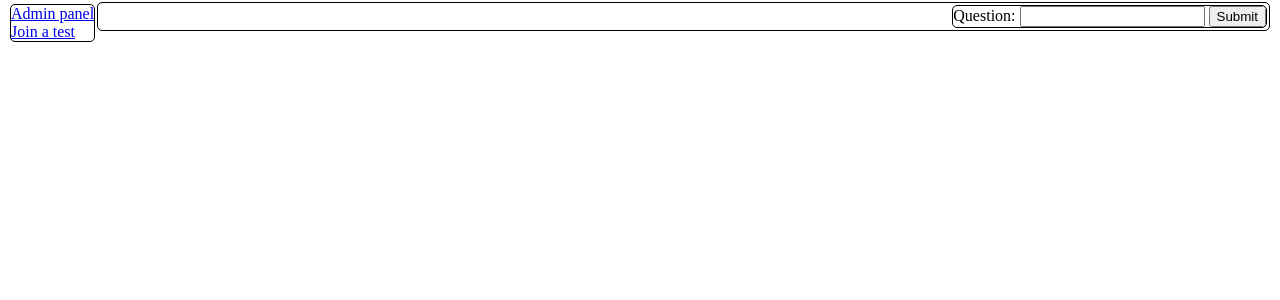
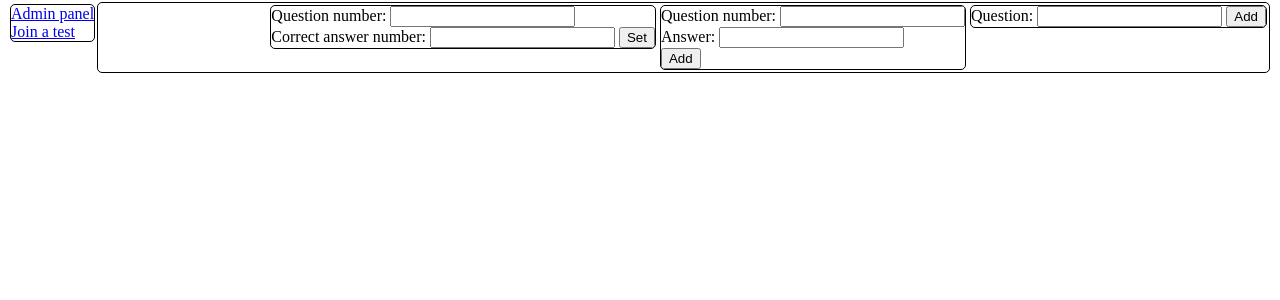
Before and after one commit to UARTman/test-system-project, a Flask app: template templates/admin_text_test.html in a window 1280 px wide. Shown: the part 28-328 px from the top of the page. Run offline with Flask 2, Linux system fonts and the light colour scheme; the template is opened without the code that fills it, so the values that code supplies are empty.

Commit message:
Added test menu for user

```diff
--- a/app.py
+++ b/app.py
@@ -22,7 +22,6 @@ def restricted(func, users=None):
             if session['user'] in users:
                 return func(*args, **kwargs)
         return redirect(url_for("access_denied"))
-
     wrapper.__name__ = func.__name__
     return wrapper
 
@@ -120,8 +119,17 @@ order by text_test_questions.question_number'''.format(ident))
 
 
 @app.route('/play')
-def play_test():
-    return render_template('test.html')
+@with_sql
+def play_test(cursor=None):
+    cursor.execute("select * from tests")
+    results = cursor.fetchall()
+    return render_template('tests_page.html', results=results, types=TYPES)
+
+
+@app.route('/play/<ident>')
+@with_sql
+def take_test(ident, cursor=None):
+    return ""
 
 
 if __name__ == '__main__':
--- a/templates/admin_text_test.html
+++ b/templates/admin_text_test.html
@@ -1,11 +1,26 @@
 {% extends "base.html" %}
 {% block content %}
 <div id="add_test" class="right">
-    <form action="/add_question">
-        <label>Question: <input type="text" name="question"> </label>
-        <input type="submit">
+    <form action="/add_question" method="post">
+        <label>Question: <input type="text" name="question" required> </label>
+        <input type="submit" value="Add">
     </form>
 </div>
+<div id="add_test" class="right">
+    <form action="/add_answer" method="post">
+        <label>Question number: <input type="text" name="question" required></label><br>
+        <label>Answer: <input type="text" name="answer" required></label><br>
+        <input type="submit" value="Add">
+    </form>
+</div>
+<div id="add_test" class="right">
+    <form>
+        <label>Question number: <input type="text" name="question" required></label><br>
+        <label>Correct answer number: <input type="text" name="correct" required></label>
+        <input type="submit" value="Set">
+    </form>
+</div>
+<div class="left">
 <ul>
     {% for i in model %}
     <li>
@@ -23,4 +38,5 @@
     </li>
     {% endfor %}
 </ul>
+</div>
 {% endblock %}
--- a/templates/adminpanel.html
+++ b/templates/adminpanel.html
@@ -1,7 +1,5 @@
 {% extends "base.html" %}
 {% block content %}
-<h3>Admin panel</h3>
-<p> Under development</p>
 <div id="add_test" class="right">
     <form  method="post" action="/add_test">
         <label>
```
Also changed, not shown: templates/tests_page.html (added, +17 -0 lines), example.db.
